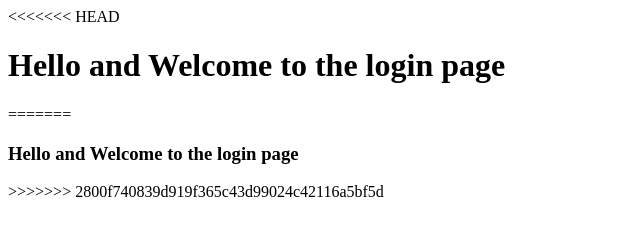
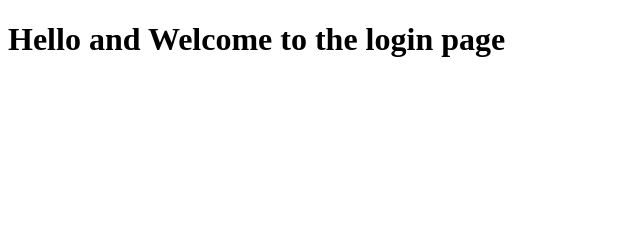
Before and after one commit to RADeveloping/LinkedUp, a plain HTML site: page Lous1.html in a window 1280 px wide. Shown: the whole page, without its empty margins (0-640 px from the left). Drawn offline with Linux system fonts and the light colour scheme.

Commit message:
editted lous html

```diff
--- a/Lous1.html
+++ b/Lous1.html
@@ -1,10 +1,6 @@
 <!DOCTYPE html>
 <html>
     <body>
-<<<<<<< HEAD
         <h1>Hello and Welcome to the login page</h1>
-=======
-        <h3>Hello and Welcome to the login page</h3>
->>>>>>> 2800f740839d919f365c43d99024c42116a5bf5d
     </body>
 </html>
```
